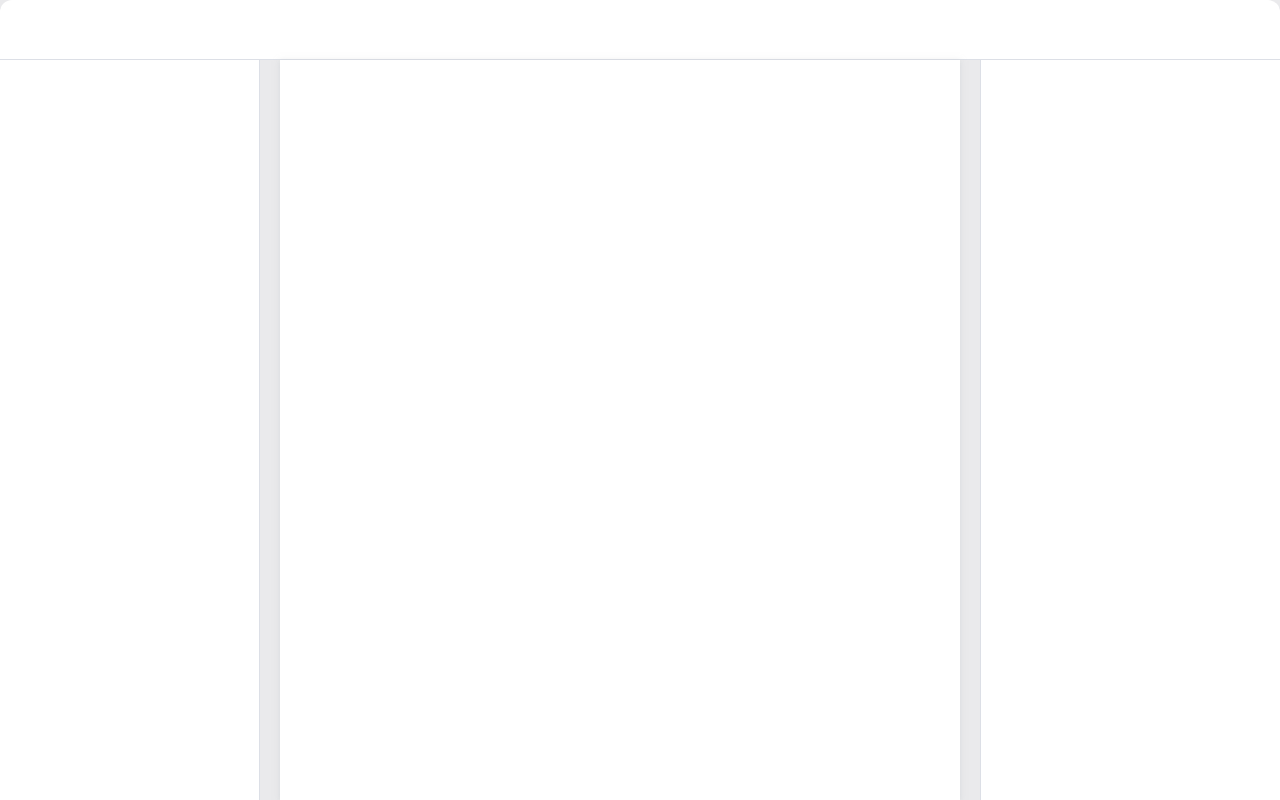
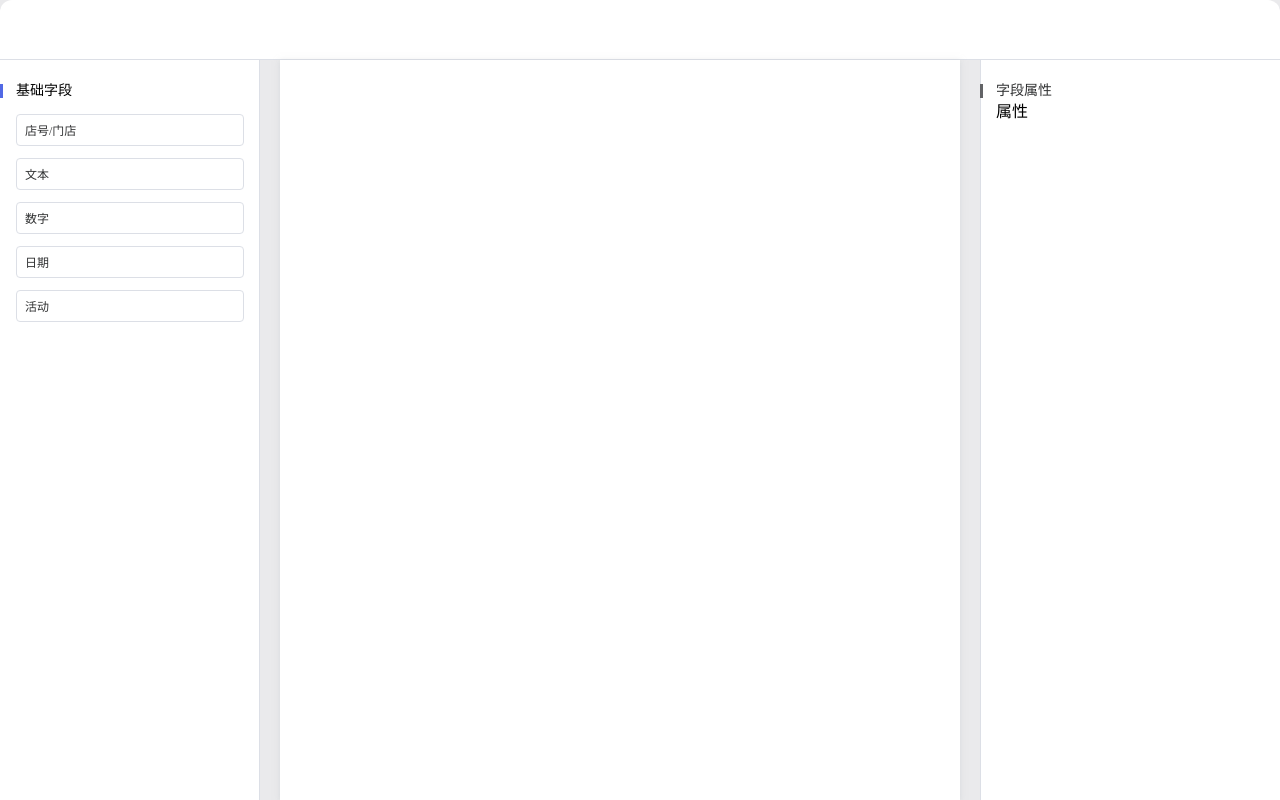
Before and after one commit to cloudtrek-cn/auto-form-core, a Vue app: page / in a window 1280 px wide. Built offline with nearby package versions, Linux system fonts and the light colour scheme.

Commit message:
表单渲染

```diff
--- a/examples/views/Form.vue
+++ b/examples/views/Form.vue
@@ -10,20 +10,108 @@
       <router-link to="/about">预览表单</router-link>
       <router-link to="/about">预览表格</router-link>
     </nav> -->
-    <auto-form></auto-form>
+    <auto-form
+      :components-list="componentsList"
+      :components-library="componentsLibrary"
+    ></auto-form>
   </div>
 </template>
 
 <script lang="ts">
 import { Component, Vue } from "vue-property-decorator";
 import HelloWorld from "@/components/HelloWorld.vue"; // @ is an alias to /src
+import * as element from "element-ui";
+import "element-ui/lib/theme-chalk/index.css";
 
 @Component({
   components: {
     HelloWorld,
   },
 })
-export default class HomeView extends Vue {}
+export default class HomeView extends Vue {
+  public componentsLibrary = {
+    ...element,
+  };
+  public componentsList = [
+    {
+      title: "基础字段",
+      list: [
+        {
+          icon: "",
+          title: "店号/门店",
+          source: "internal",
+          name: "店号/门店",
+          components: "Input",
+          defaultProps: {
+            clearable: true,
+          },
+          props: {
+            placeholder: {
+              name: "提示文字",
+              value: "请输入",
+            },
+            value: {
+              name: "默认内容",
+              value: "",
+            },
+            disabled: {
+              name: "是否禁用",
+              value: false,
+            },
+          },
+        },
+        {
+          icon: "",
+          title: "文本",
+          name: "text",
+          source: "internal",
+          components: "Input",
+          defaultProps: {
+            clearable: true,
+          },
+          props: {
+            placeholder: {
+              name: "提示文字",
+              value: "请输入",
+            },
+            value: {
+              name: "默认内容",
+              value: "",
+            },
+            disabled: {
+              name: "是否禁用",
+              value: false,
+            },
+          },
+        },
+        {
+          icon: "",
+          title: "数字",
+          name: "number",
+          source: "internal",
+          components: "Input",
+        },
+        {
+          icon: "",
+          title: "日期",
+          name: "date",
+          source: "internal",
+          components: "Input",
+        },
+        {
+          icon: "",
+          title: "活动",
+          name: "活动",
+          source: "internal",
+          components: "Input",
+        },
+      ],
+    },
+  ];
+  created() {
+    // console.log(element);
+  }
+}
 </script>
 <style scoped>
 .form-page {
--- a/package.json
+++ b/package.json
@@ -11,10 +11,12 @@
   },
   "dependencies": {
     "core-js": "^3.8.3",
+    "element-ui": "^2.15.9",
     "vue": "^2.6.14",
     "vue-class-component": "^7.2.3",
     "vue-property-decorator": "^9.1.2",
-    "vue-router": "^3.5.1"
+    "vue-router": "^3.5.1",
+    "vuedraggable": "^2.24.3"
   },
   "devDependencies": {
     "@types/jest": "^27.0.1",
--- a/packages/Form/src/form.vue
+++ b/packages/Form/src/form.vue
@@ -2,17 +2,166 @@
   <div class="container">
     <div class="nav-bar"></div>
     <div class="main">
-      <div class="left"></div>
-      <div class="center"></div>
-      <div class="right"></div>
+      <div class="left">
+        <div class="field-group" v-for="(group, i) in componentsList" :key="i">
+          <div class="title">基础字段</div>
+          <!-- @end="checkMove" -->
+
+          <draggable
+            class="components-list"
+            :list="group.list"
+            :move="onMove"
+            :clone="cloneElement"
+            :group="{ name: 'form-group', pull: 'clone', put: false }"
+          >
+            <div
+              class="list-item"
+              v-for="(element, index) in group.list"
+              :key="index"
+            >
+              {{ element.title }}
+            </div>
+          </draggable>
+        </div>
+      </div>
+      <div class="center">
+        <draggable
+          class="element-list"
+          :list="elements"
+          :group="{ name: 'form-group', pull: false, put: true }"
+        >
+          <div
+            :class="`element-item ${element.isActive ? 'active' : ''}`"
+            v-for="(element, index) in elements"
+            :key="index"
+            @click="selectComponent(element, index)"
+          >
+            <div class="del-btn">del</div>
+            <div class="title">{{ element.title }}</div>
+            <div class="element" :id="element.id" />
+          </div>
+        </draggable>
+      </div>
+      <!-- v-if="activeEl >= 0" -->
+      <div class="right">
+        <div class="right-title">字段属性</div>
+        <div class="default-attribute">
+          <!--  -->
+        </div>
+        <div class="customize-attribute">属性</div>
+      </div>
     </div>
   </div>
 </template>
 <script lang="ts">
-import { defineComponent } from "vue";
-export default defineComponent({
-  name: "auto-form",
-});
+import { Component, Vue, Prop, Watch } from "vue-property-decorator";
+import draggable from "vuedraggable";
+import { getUUID } from "~/utils/utils";
+
+interface draggableObj {
+  to: {
+    className: string;
+  };
+}
+
+interface elementItem {
+  id: string;
+  icon: string;
+  title: string;
+  source: string;
+  name: string;
+  isActive: boolean;
+  components: string;
+  defaultProps: {
+    [key: string]: unknown;
+  };
+  props: {
+    [key: string]: {
+      name: string;
+      value: unknown;
+    };
+  };
+}
+
+@Component({
+  components: {
+    draggable,
+  },
+})
+export default class AutoForm extends Vue {
+  @Prop({ type: Array, default: null })
+  public componentsList!: Array<{
+    title: string;
+    list: elementItem[];
+  }>;
+  @Prop({ type: Object, default: null }) public componentsLibrary!: {
+    // eslint-disable-next-line @typescript-eslint/no-explicit-any
+    [key: string]: Vue.VNode;
+  };
+
+  mounted() {
+    // console.log(this.componentsLibrary);
+  }
+  // 组件列表
+  public elements: elementItem[] = [];
+  // 选中组件操作
+  public activeEl = -1;
+  public selectComponent(e: elementItem, index: number) {
+    const isActive = this.elements[index].isActive;
+    this.elements = this.elements.map((item) => {
+      item.isActive = false;
+      return item;
+    });
+    this.elements[index].isActive = !isActive;
+    if (this.elements[index].isActive) {
+      this.activeEl = index;
+    }
+  }
+  // 判断当前组件是否可以拖动
+  public onMove(e: draggableObj) {
+    return e.to.className != "components-list";
+  }
+  // 复制组件, 增加组件id
+  public cloneElement(e: elementItem) {
+    const id = `el-${getUUID()}`;
+    return {
+      ...e,
+      id,
+    };
+  }
+  @Watch("elements")
+  private watchForms(elements: elementItem[]) {
+    setTimeout(() => {
+      elements.forEach((element) => {
+        const id = element.id;
+        this.setRender(id, element);
+      });
+    }, 0);
+  }
+  private setRender(id: string, el: elementItem) {
+    if (!document.getElementById(id)) {
+      return;
+    }
+    // eslint-disable-next-line @typescript-eslint/no-explicit-any
+    const render: any = this.componentsLibrary[el.components];
+    let props = {
+      ...(el.defaultProps ? el.defaultProps : {}),
+    };
+    for (const key in el.props) {
+      props[key] = el.props[key].value;
+    }
+    const Profile = Vue.extend({
+      name: "FormRender",
+      functional: true,
+      render: (h) => {
+        return h(render, {
+          props,
+        });
+      },
+    });
+    new Profile().$mount(`#${id}`);
+  }
+}
 </script>
 <style lang="scss" scoped>
 .container {
@@ -39,63 +188,124 @@ export default defineComponent({
       flex: 0 0 260px;
       background: #ffffff;
       box-shadow: inset -1px 0px 0px 0px #dcdfe6;
+      padding-top: 24px;
+      .field-group {
+        width: 100%;
+        padding: 0 16px;
+        .title {
+          width: 100%;
+          font-size: 14px;
+          font-family: SourceHanSansCN-Medium, SourceHanSansCN;
+          font-weight: 500;
+          color: #000;
+          line-height: 14px;
+          position: relative;
+          margin-bottom: 16px;
+          &::before {
+            content: "";
+            position: absolute;
+            top: 0;
+            left: -16px;
+            width: 3px;
+            height: 14px;
+            background: #5169e5;
+          }
+        }
+        .components-list {
+          .list-item {
+            width: 228px;
+            height: 32px;
+            background: #ffffff;
+            border-radius: 4px;
+            border: 1px solid #dcdfe6;
+            margin-bottom: 12px;
+            font-size: 12px;
+            font-family: PingFangSC-Regular, PingFang SC;
+            font-weight: 400;
+            color: #313233;
+            line-height: 32px;
+            padding-left: 8px;
+            cursor: pointer;
+          }
+        }
+      }
     }
     .center {
       flex: 1;
       background: #ffffff;
       box-shadow: 0px 1px 6px 0px rgba(196, 199, 204, 0.5);
       margin: 0 20px;
+      .element-list {
+        width: 100%;
+        min-height: 100%;
+        padding: 16px;
+        .element-item {
+          width: 100%;
+          padding: 10px 12px;
+          cursor: pointer;
+          position: relative;
+          .del-btn {
+            display: none;
+          }
+          &.active {
+            background: #f5f9ff;
+          }
+          &:hover {
+            background: #f5f9ff;
+            .del-btn {
+              position: absolute;
+              display: inline-block;
+              width: 24px;
+              height: 24px;
+              background: #ffffff;
+              box-shadow: 0px 2px 4px 0px rgba(0, 0, 0, 0.15);
+              border-radius: 4px;
+              top: 0;
+              right: 0;
+            }
+          }
+          .title {
+            font-size: 14px;
+            font-family: PingFangSC-Medium, PingFang SC;
+            font-weight: 500;
+            color: #313233;
+            line-height: 20px;
+            margin-bottom: 8px;
+          }
+          .element {
+            width: 240px;
+            height: 32px;
+            background: #ffffff;
+            border-radius: 4px;
+            border: 1px solid #dcdfe6;
+          }
+        }
+      }
     }
     .right {
       width: 300px;
       flex: 0 0 300px;
       background: #ffffff;
       box-shadow: inset 1px 0px 0px 0px #dcdfe6;
+      padding: 24px 16px;
+      .right-title {
+        font-size: 14px;
+        font-family: SourceHanSansCN-Medium, SourceHanSansCN;
+        font-weight: 500;
+        color: #313233;
+        line-height: 14px;
+        position: relative;
+        &::before {
+          content: "";
+          position: absolute;
+          top: 0;
+          left: -16px;
+          width: 3px;
+          height: 14px;
+          background: #626366;
+        }
+      }
     }
   }
 }
-.containerc {
-  height: 100%;
-  display: flex;
-  width: 100%;
-  background: #f9fafc;
-  flex-direction: columns;
-  .nav-bar {
-    // width: 100%;
-    height: 60px;
-    background: #ffffff;
-    box-shadow: inset 0px -1px 0px 0px #dcdfe6;
-    border-radius: 12px 12px 0px 0px;
-    // display: flex;
-    align-items: center;
-    justify-content: center;
-  }
-  .main {
-    width: 100%;
-    flex: 1;
-    overflow: auto;
-    background: #f9fafc;
-    // .left {
-    //   width: 275px;
-    //   overflow: auto;
-    //   background: #ffffff;
-    // }
-    // .center {
-    //   display: flex;
-    //   flex: 1;
-    //   justify-content: center;
-    //   height: 100%;
-    //   padding: 20px 20px 0;
-    //   overflow: auto;
-    //   transition: all ease 0.2s;
-    // }
-    // .right {
-    //   width: 265px;
-    //   overflow: auto;
-    //   background: #ffffff;
-    //   transition: all ease 0.2s;
-    //   animation-duration: 0.2s;
-    // }
-  }
-}
 </style>
--- /dev/null
+++ b/packages/utils/utils.ts
@@ -0,0 +1,11 @@
+export const getUUID = function () {
+  return "xxxxxxxx-xxxx-4xxx-yxxx-xxxxxxxxxxxx".replace(/[xy]/g, function (c) {
+    const r = (Math.random() * 16) | 0,
+      v = c == "x" ? r : (r & 0x3) | 0x8;
+    return v.toString(16);
+  });
+};
+
+export const sleep = function (ms: number) {
+  return new Promise((resolve) => setTimeout(resolve, ms));
+};
```
Also changed, not shown: 1 other file (tests, documents, lock files or other folders).
